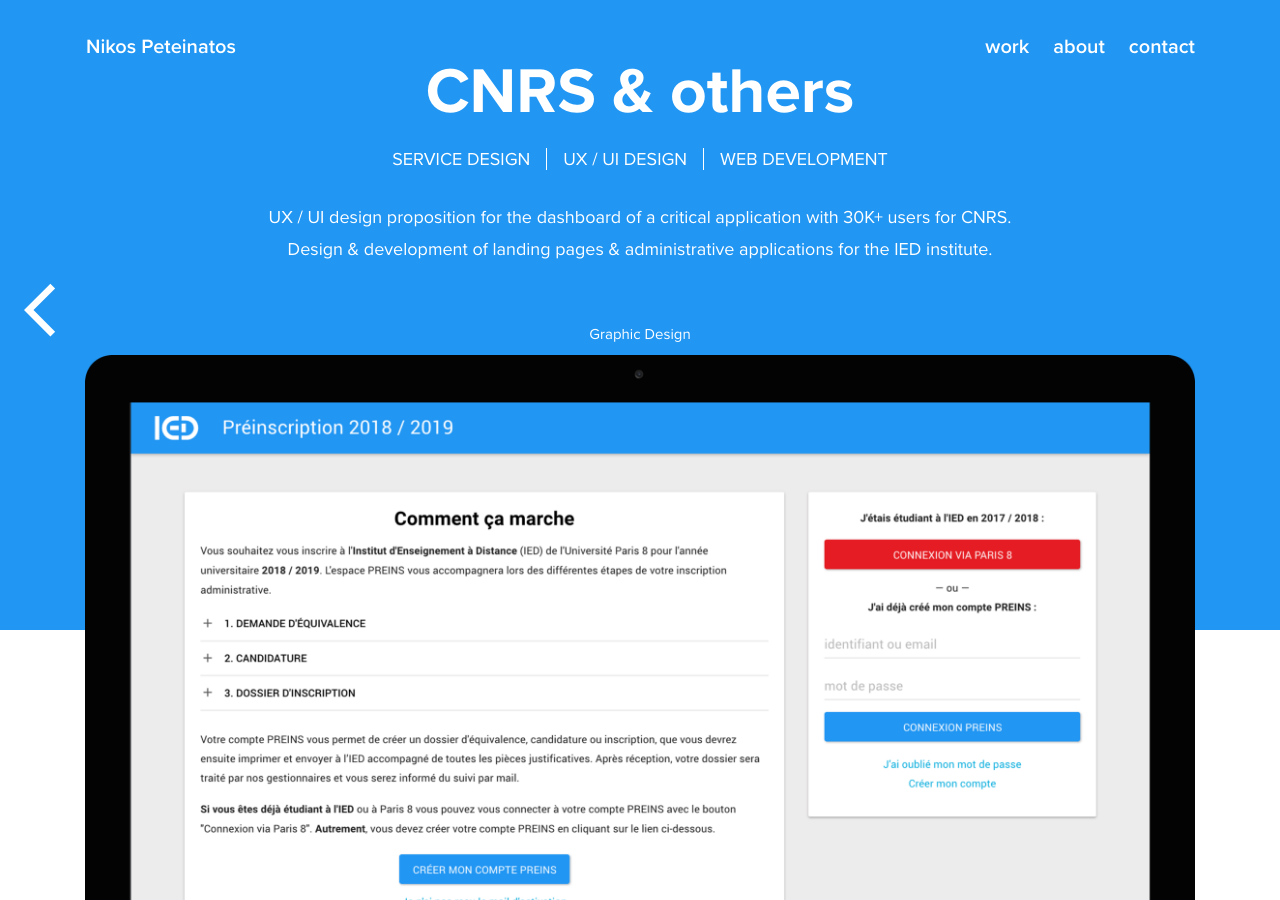
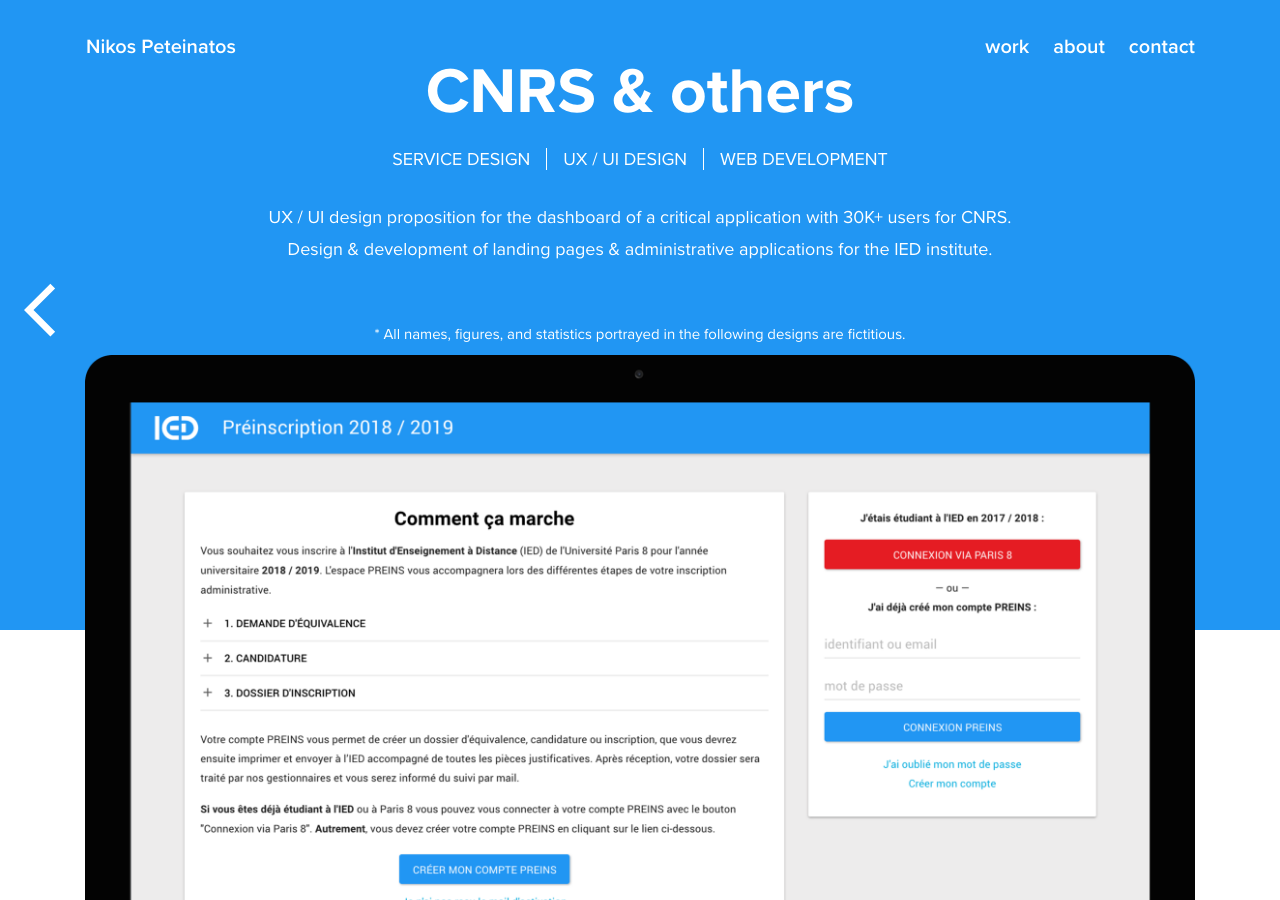
Before and after one commit to nikosgpet/nikosgpet.github.io, a Jekyll site: the page built from _works/03-others.md, in a window 1280 px wide and 900 px high. Built offline with Jekyll 4.4.1, drawn with Linux system fonts in a browser that asks for light colours; nearby versions of some CDN libraries.

Commit message:
Add subtitle to all designs

```diff
--- a/_works/03-others.md
+++ b/_works/03-others.md
@@ -3,7 +3,6 @@
 title: CNRS & others
 color: '#2196F3'
 tags: ['Service Design', 'UX / UI Design', 'Web development']
-subtitle: Graphic Design
 layout: work_layout
 modal-id: 6
 main-img: cnrs_img1.png
@@ -13,4 +12,5 @@
 client: Paris 8
 category: Web Development
 description: UX / UI design proposition for the dashboard of a critical application with 30K+ users for CNRS. <br> Design & development of landing pages & administrative applications for the IED institute.
+subtitle: "* All names, figures, and statistics portrayed in the following designs are fictitious."
 ---
```
Also changed, not shown: _works/01-paris8.md (+1 -2 lines), _works/02-dreamin.md (+0 -1 lines).
